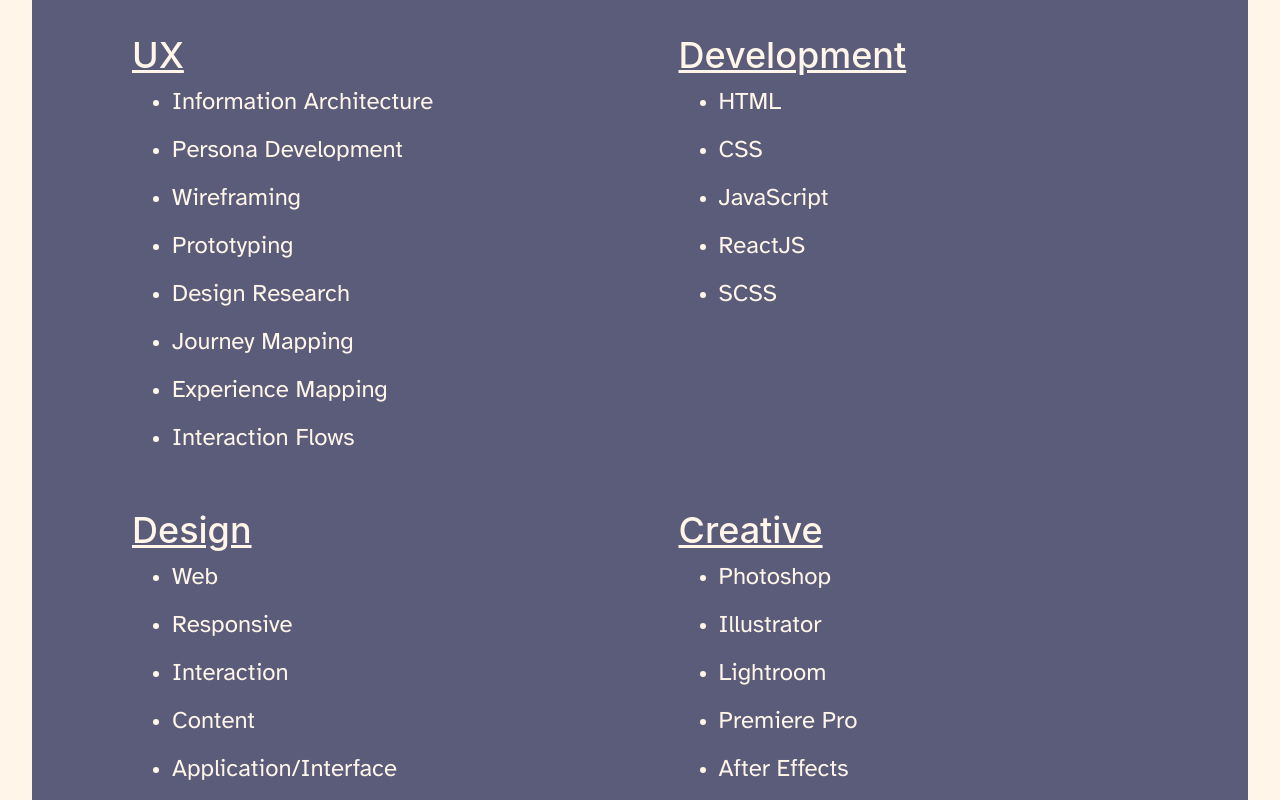
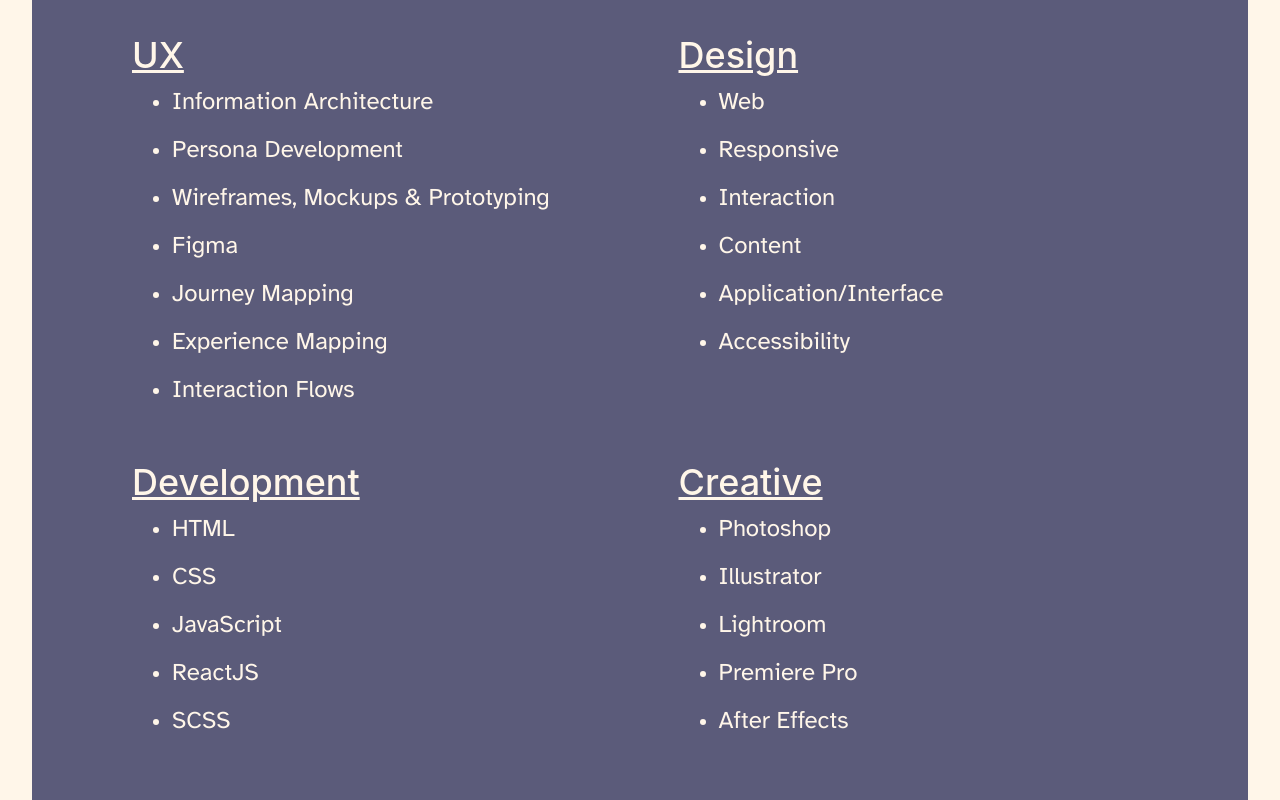
Before and after one commit to richieholsenback/richieholsenback.github.io, a React (Create React App) app: page /#/resume in a window 1280 px wide. Shown: the part 2600-3400 px from the top of the page. Built offline with nearby package versions, Linux system fonts and the light colour scheme.

Commit message:
better ourflix case study

```diff
--- a/src/Components/Resume/TechStack.js
+++ b/src/Components/Resume/TechStack.js
@@ -15,14 +15,26 @@
                     <ul className="tech-descrip">
                         <li className="tech-descrip-list text-w">Information Architecture</li>
                         <li className="tech-descrip-list text-w">Persona Development</li>
-                        <li className="tech-descrip-list text-w">Wireframing</li>
-                        <li className="tech-descrip-list text-w">Prototyping</li>
-                        <li className="tech-descrip-list text-w">Design Research</li>
+                        <li className="tech-descrip-list text-w">Wireframes, Mockups & Prototyping</li>
+                        <li className="tech-descrip-list text-w">Figma</li>
                         <li className="tech-descrip-list text-w">Journey Mapping</li>
                         <li className="tech-descrip-list text-w">Experience Mapping</li>
                         <li className="tech-descrip-list text-w">Interaction Flows</li>
                     </ul>
                 </Col>
+                <Col s={4} className="tech-stack-division">
+                    <h4 id="h4" className="stack-title text-w">Design</h4>
+                    <ul className="tech-descrip">
+                        <li className="tech-descrip-list text-w">Web</li>
+                        <li className="tech-descrip-list text-w">Responsive</li>
+                        <li className="tech-descrip-list text-w">Interaction</li>
+                        <li className="tech-descrip-list text-w">Content</li>
+                        <li className="tech-descrip-list text-w">Application/Interface</li>
+                        <li className="tech-descrip-list text-w">Accessibility</li>
+                    </ul>
+                </Col>
+            </Row>
+            <Row id="pad">
                 <Col s={4} className="tech-stack-division">
                     <h4 id="h4" className="stack-title text-w">Development</h4>
                     <ul className="tech-descrip">
@@ -31,18 +43,6 @@
                         <li className="tech-descrip-list text-w">JavaScript</li>
                         <li className="tech-descrip-list text-w">ReactJS</li>
                         <li className="tech-descrip-list text-w">SCSS</li>
-                    </ul>
-                </Col>
-            </Row>
-            <Row id="pad">
-                <Col s={4} className="tech-stack-division">
-                    <h4 id="h4" className="stack-title text-w">Design</h4>
-                    <ul className="tech-descrip">
-                        <li className="tech-descrip-list text-w">Web</li>
-                        <li className="tech-descrip-list text-w">Responsive</li>
-                        <li className="tech-descrip-list text-w">Interaction</li>
-                        <li className="tech-descrip-list text-w">Content</li>
-                        <li className="tech-descrip-list text-w">Application/Interface</li>
                     </ul>
                 </Col>
                 <Col s={4} className="tech-stack-division">
--- a/src/Components/Work/Ourflix.js
+++ b/src/Components/Work/Ourflix.js
@@ -50,19 +50,19 @@
                 </Row>
                 <Row>
                     <Col>
-                        <p>You finally got home after a long day and all you want to do is sit down with a friend and watch a movie. You get changed into your comfiest clothes, get your favorite snack and a drink, and find the softest spot on the couch. Then, for the next 2 hours, you and your friend argue about what to watch. It’s exhausting. No one can agree on what they want. And at the end of the argument, you end up picking the movie neither of you are excited about. I want to change that process with Ourflix.</p>
+                        <p>You're finally home after a long day and all you want to do is sit down with a friend and watch a movie. You get changed into your comfiest clothes, get your favorite snack and a drink, and find the softest spot on the couch. Then, for the next 2 hours, you and your friend argue about what to watch. It’s exhausting. No one can agree on what they want. And at the end of the argument, you end up picking a movie neither of you are excited about. It's enough to ruin an otherwise perfect night.</p>
                         <br />
-                        <p>This project was my backend capstone for the Nashville Software School. Since my last capstone, I had taken 2 months of classes teaching me how to be a UI/UX Designer. This project would have things previous projects had - user personas, ERD’s and wireframes - but it would need more to make it a true UI/UX project.</p>
+                        <p>This project was my backend capstone for the Nashville Software School. Since my last capstone, I had taken 2 months of classes on UI/UX Design. This project would have things previous projects had - user personas, ERD’s and wireframes - but it would need more to make it a true UI/UX project.</p>
                         <h3 >The Problem</h3>
                         <p>How can I build an application that helps users waste less time deciding what to watch?</p>
                         <h3 >The Solution</h3>
-                        <p>I wanted to create a Tinder-esque application where, rather than a potential romantic mate, users are presented with a move or tv show they can show interest in our toss aside. From there, users can compare their liked movies and show with other users, their friends, and see what both users have in common. </p>
+                        <p>I wanted to create a Tinder-esque application where, rather than swiping through a list of potential romantic partners, users are presented with a move or tv show they can show interest in our toss aside. From there, users can compare their liked movies and show with their friends and see what movies and shows both users have in common. </p>
                         <h3 >Challenges</h3>
                         <p>This was a big project. I had the idea around the time I started at NSS, but around the time of my first capstone I knew I couldn’t get anywhere near making it work. Come time for my second and I was still intimidated. This was a 3 week sprint, and if I did not finish I did not graduate. I knew I’d have to put in overtime, but I was ready. </p>
                         <br />
                         <p>I knew from the beginning that this project was going to be tough. Even in the research phase before I created a single wireframe, I hit a road bump. Netflix has an API, however, they limited access to that API in 2013. I attempted to gain access, but to no avail. </p>
                         <br />
-                        <p>The Tinder swipe was the most intriguing piece. It was clearly outside of the scope of my knowledge and, given the 3 week time-span, I did not believe I had time to learn how to create a reliable function that could accomplish what I needed it to. I would be forced to turn to a third party plugin that would allow for the functionality, and those always have dragons hiding in the code waiting to be fought.</p>
+                        <p>The Tinder swipe was the most intriguing piece. Creating a reliable swipe function seemed outside of the scope of my knowledge and, given the 3 week time-span, I did not believe I had time to learn and have time left to make the rest of the application. I would be forced to turn to a third party plugin that would allow for the functionality, and those always have dragons hiding in the code waiting to be fought.</p>
                         <br />
                         <p>I was going to implement Firebase into my application so users could sign in with Google. I wanted to use the database that Firebase offered so any user anywhere could use the site. It would lose purpose if you couldn’t find friends who were also using the app.</p>
                         <h3 >The Design Process</h3>
@@ -89,7 +89,6 @@
                         <p>With that, I decided I was ready to mock up. I knew I could create a color sceme that might look nice, but I wanted another challenge. I decided to stay within Netflix’s style guides. I wanted to use the same fonts, colors, buttons and everything else that Netflix does. Staying within the bounds of another company’s guidelines is what I’ll be doing in my career, might as well start here</p>
                         <Image id="user-prof" src={mockup} width="100%" height="auto" alt="Ourflix Mockup" />
                         <Image id="user-prof" src={mobilemockup} width="100%" height="auto" alt="Ourflix Mockup" />
-                        <p>There's much more to the mockup, <a href="https://www.figma.com/file/xasfgEcT81lBbrkNJzNupf/Capstone?node-id=0%3A1" target="_blank">Click here to check it out.</a></p>
 
                         <p>I made 2 mock ups for the site, knowing that while I was creating a website on desktop, this would typically be accessed by a smart phone. It makes sense given the target demographics are much more heavy phone users than desktop.</p>
                         <br />
@@ -101,8 +100,10 @@
                         <h3 >User Testing</h3>
                         <p>In user testing, I, like many other designers, found that my design was not as intuitive as I had believed it was. Users who had never used a dating app were confused about which way to swipe. They revealed that the thumbs up and thumbs down conveyed a rating rather than an interest level. They would get to the end of the list of movies and not know what to do next.</p>
                         <br />
-                        <p>I was excited to address the changes and begin a second round of testing. I implemented a tutorial at the beginning that seemed to clear the air. I replaced the thumbs up and down with a check mark and an X. I made the navigation a bit more obvious so it drew the eye. The solutions weren’t perfect, but they worked! I was excited, but unfortunately hit the end of my timebox. I needed to start coding or I would never finish the app.</p>
-                        <h3 >Coding</h3>
+                        <p>I was excited to address the changes and begin a second round of testing. I implemented a tutorial at the beginning that seemed to clear the air. I replaced the thumbs up and down with a check mark and an X. I made the navigation a bit more obvious so it drew the eye. The solutions weren’t perfect, but they worked!</p>
+                        <br />
+                        <p>Check out the final mockup. I was excited to continue the improvements, but unfortunately hit the end of my timebox. I needed to start coding or I would never finish the app. I decided that with any spare time, I could user test with my MVP.</p>
+                        <iframe title="ourflix mockup" id="figma" width="800" height="450" src="https://www.figma.com/embed?embed_host=share&url=https%3A%2F%2Fwww.figma.com%2Ffile%2F6tnC0anMq2RAgidbGWjTAP%2FOF-Mock%3Fnode-id%3D0%253A1" allowFullScreen></iframe>                        <h3 >Coding</h3>
                         <p>It was time to code, and I was pretty excited. I knew there was a ton of work, but the idea was so fun that I was excited to tackle it all. The app was written in React and used the React-Bootstrap component library. I have grown to thoroughly enjoy both, this portfolio site uses both of those as well.</p>
                         <br />
                         <p>Not having the Netflix API was a setback, but there were alternatives. I found the <a href="https://rapidapi.com/unogs/api/unogsng" target="_blank" rel="noreferrer">unongs API</a> that has, as far as I know, an updated catalogue of titles. Issues arose when I realized the API took 10 seconds to fetch the data. For the sake of education, I made a copy of the API. I had no intent of distributing or making a financial gain on the site so I felt it was ok. The image quality was still low, but finding posters that would fit the size format was difficult and I could not spare the time to search for ones that did. It also limited my ability to filter due to the fact that most of that information was not included in the database. Minor setbacks, but largely a win.</p>
```
Also changed, not shown: src/Components/scss/_greet.scss (+29 -0 lines), 1 other file (tests, documents, lock files or other folders).
